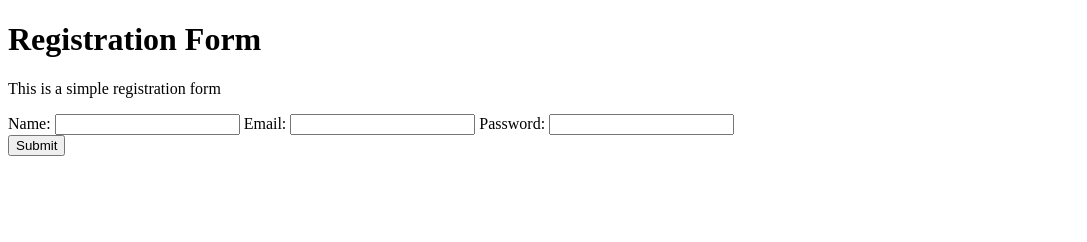
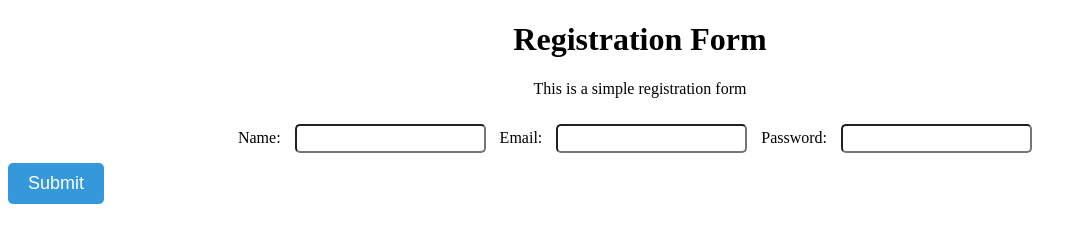
Before and after one commit to LEAKONO/transition-properties, a plain HTML site: page index.html in a window 1280 px wide. Shown: the whole page, without its empty margins (0-1087 px from the left). Drawn offline with Linux system fonts and the light colour scheme.

Commit message:
added styling

```diff
--- a/index.html
+++ b/index.html
@@ -4,6 +4,7 @@
     <meta charset="UTF-8">
     <meta name="viewport" content="width=device-width, initial-scale=1.0">
     <title>transition</title>
+    <link rel="stylesheet" href="styles.css">
 </head>
 <body>
     <h1>Registration Form</h1>
@@ -16,6 +17,6 @@
         <label for="name">Password:</label>
         <input type ='password'>
     </form>
-    <button>Submit</button>
+    <button class="hover-button">Submit</button>
 </body>
 </html>
--- /dev/null
+++ b/styles.css
@@ -0,0 +1,25 @@
+.hover-button {
+    background-color: #3498db;
+    color: white;
+    padding: 10px 20px;
+    font-size: 18px;
+    border: none;
+    border-radius: 5px;
+    cursor: pointer;
+    transition: background-color 0.4s ease, transform 0.2s ease-in-out;
+
+
+  }
+
+  .hover-button:hover {
+    background-color: #2ecc71;
+    transform: scale(1.1);
+  }
+ form,h1, p{
+    text-align: center;
+  }
+  form input{
+    padding: 5px;
+    margin: 10px;
+    border-radius: 5px;
+  }
```
